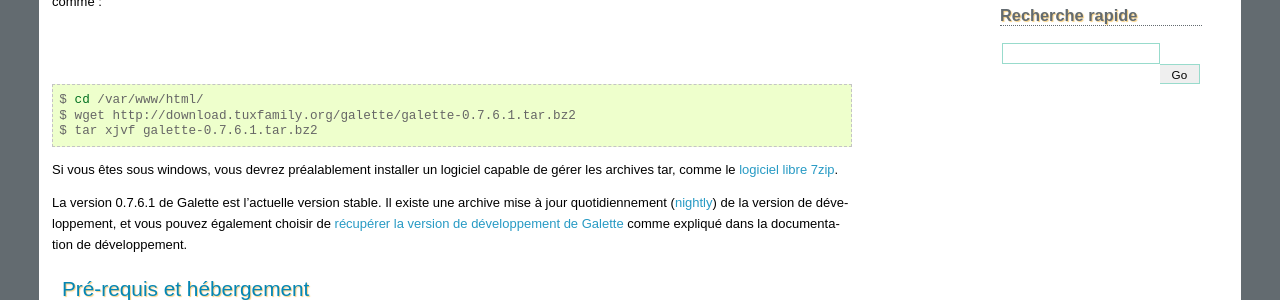
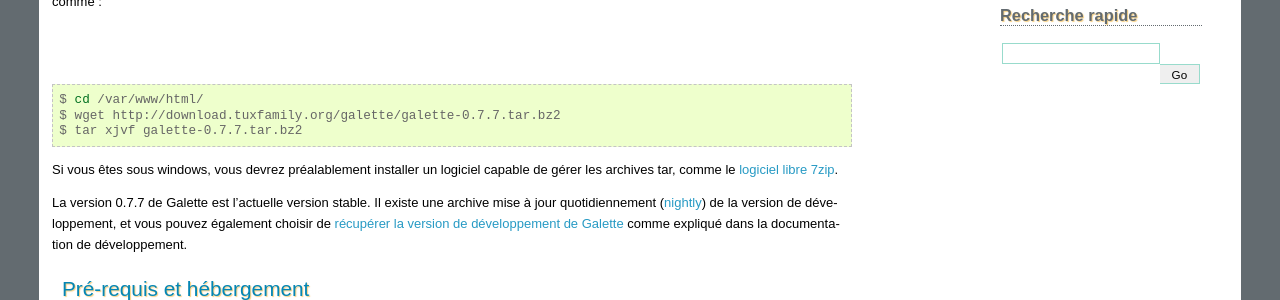
Before and after one commit to galette/galettedoc, a Sphinx documentation site: the page built from source/installation/index.rst, in a window 1280 px wide. Shown: the part 333-633 px from the top of the page. Built offline with Sphinx 7.4.7, drawn with Linux system fonts in a browser that asks for light colours.

Commit message:
Mise à jour en 0.7.7

```diff
--- a/source/installation/index.rst
+++ b/source/installation/index.rst
@@ -12,17 +12,17 @@
 
 L'installation de Galette consiste simplement, après avoir effectué quelques tâches préalables, à vous laisser guider par l'interface et renseigner les quelques informations qui vous seront demandées.
 
-Dans un premier temps, vous allez `télécharger Galette <http://download.tuxfamily.org/galette/galette-0.7.6.1.tar.bz2>`_ et décompresser l'archive. Si vous êtes sous Linux, ça donnera quelque chose comme :
+Dans un premier temps, vous allez `télécharger Galette <http://download.tuxfamily.org/galette/galette-0.7.7.tar.bz2>`_ et décompresser l'archive. Si vous êtes sous Linux, ça donnera quelque chose comme :
 
 .. code-block:: bash
 
    $ cd /var/www/html/
-   $ wget http://download.tuxfamily.org/galette/galette-0.7.6.1.tar.bz2
-   $ tar xjvf galette-0.7.6.1.tar.bz2
+   $ wget http://download.tuxfamily.org/galette/galette-0.7.7.tar.bz2
+   $ tar xjvf galette-0.7.7.tar.bz2
 
 Si vous êtes sous windows, vous devrez préalablement installer un logiciel capable de gérer les archives tar, comme le `logiciel libre 7zip <http://www.spiroo.be/7zip/>`_.
 
-La version 0.7.6.1 de Galette est l'actuelle version stable. Il existe une archive mise à jour quotidiennement (`nightly <http://download.tuxfamily.org/galette/galette-0.7-dev.tar.bz2>`_) de la version de développement, et vous pouvez également choisir de  :doc:`récupérer la version de développement de Galette <../development/git>` comme expliqué dans la documentation de développement.
+La version 0.7.7 de Galette est l'actuelle version stable. Il existe une archive mise à jour quotidiennement (`nightly <http://download.tuxfamily.org/galette/galette-0.7-dev.tar.bz2>`_) de la version de développement, et vous pouvez également choisir de  :doc:`récupérer la version de développement de Galette <../development/git>` comme expliqué dans la documentation de développement.
 
 Pré-requis et hébergement
 -------------------------
--- a/source/installation/update.rst
+++ b/source/installation/update.rst
@@ -10,7 +10,7 @@
 
    Une mise à jour n'est jamais une opération anodine, puisque vos données sont modifiées. En conséquence, prenez bien soin d'effectuer une **sauvegarde de votre base de données actuelle** ; sous peine de perdre tout ou partie de vos données.
 
-Dans un premier temps, `téléchargez la dernière version de Galette <http://download.tuxfamily.org/galette/galette-0.7.6.1.tar.bz2>`_ et mettez à jour les fichiers. Pour plus de détails sur l'installation des fichiers de Galette, reportez-vous à la section :ref:`préparation de l'installation <preparation>`.
+Dans un premier temps, `téléchargez la dernière version de Galette <http://download.tuxfamily.org/galette/galette-0.7.7.tar.bz2>`_ et mettez à jour les fichiers. Pour plus de détails sur l'installation des fichiers de Galette, reportez-vous à la section :ref:`préparation de l'installation <preparation>`.
 
 Certains fichiers et répertoires contiennent des données et devraient être réintégrés à la nouvelle installation :
 
```
